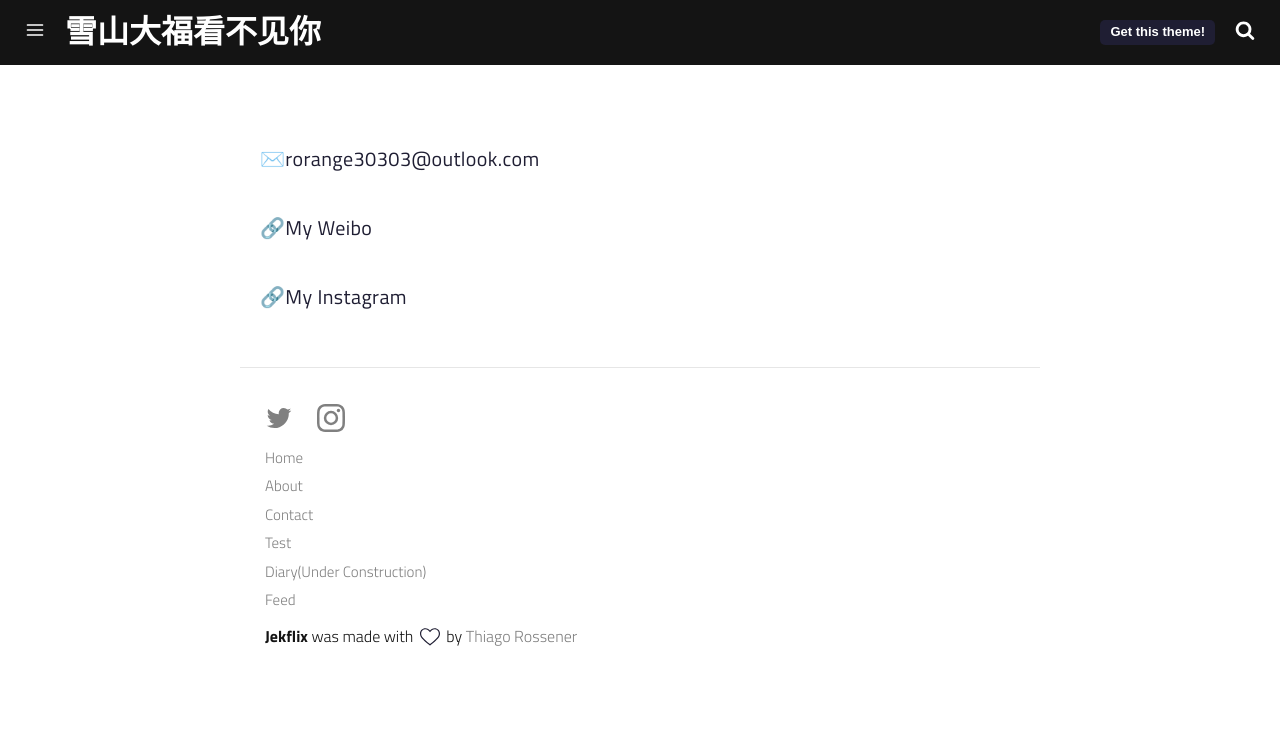
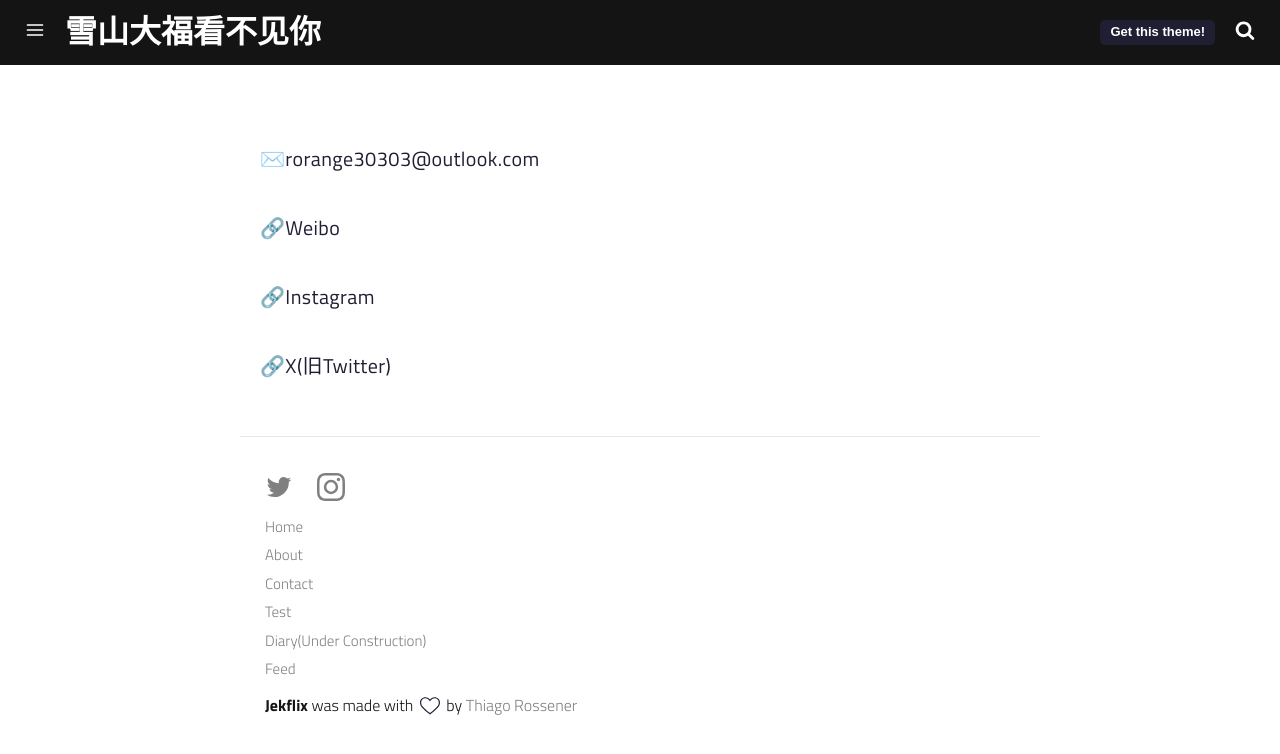
Before and after one commit to XiaoruiYIN/XiaoruiYIN.github.io, a Jekyll site: the page built from contact.md, in a window 1280 px wide. Shown: the top 754 px of the page. Built offline with Jekyll 4.4.1, drawn with Linux system fonts in a browser that asks for light colours; a script that is not in the unit is left out.

Commit message:
Update contact.md

```diff
--- a/contact.md
+++ b/contact.md
@@ -7,6 +7,8 @@ permalink: /contact/
 
 <a href="mailto:xiaorui.yin@outlook.fr">✉️r</a><a href="mailto:rorange30303@outlook.com">orange30303@outlook.com</a>
 
-<a href="https://www.weibo.com/rorange30303">🔗My Weibo</a>
+<a href="https://www.weibo.com/rorange30303">🔗Weibo</a>
 
-<a href="https://www.instagram.com/rorange30303">🔗My Instagram</a>
+<a href="https://www.instagram.com/rorange30303">🔗Instagram</a>
+
+<a href="https://www.twitter.com/rorange30303">🔗X(旧Twitter)</a>
```
